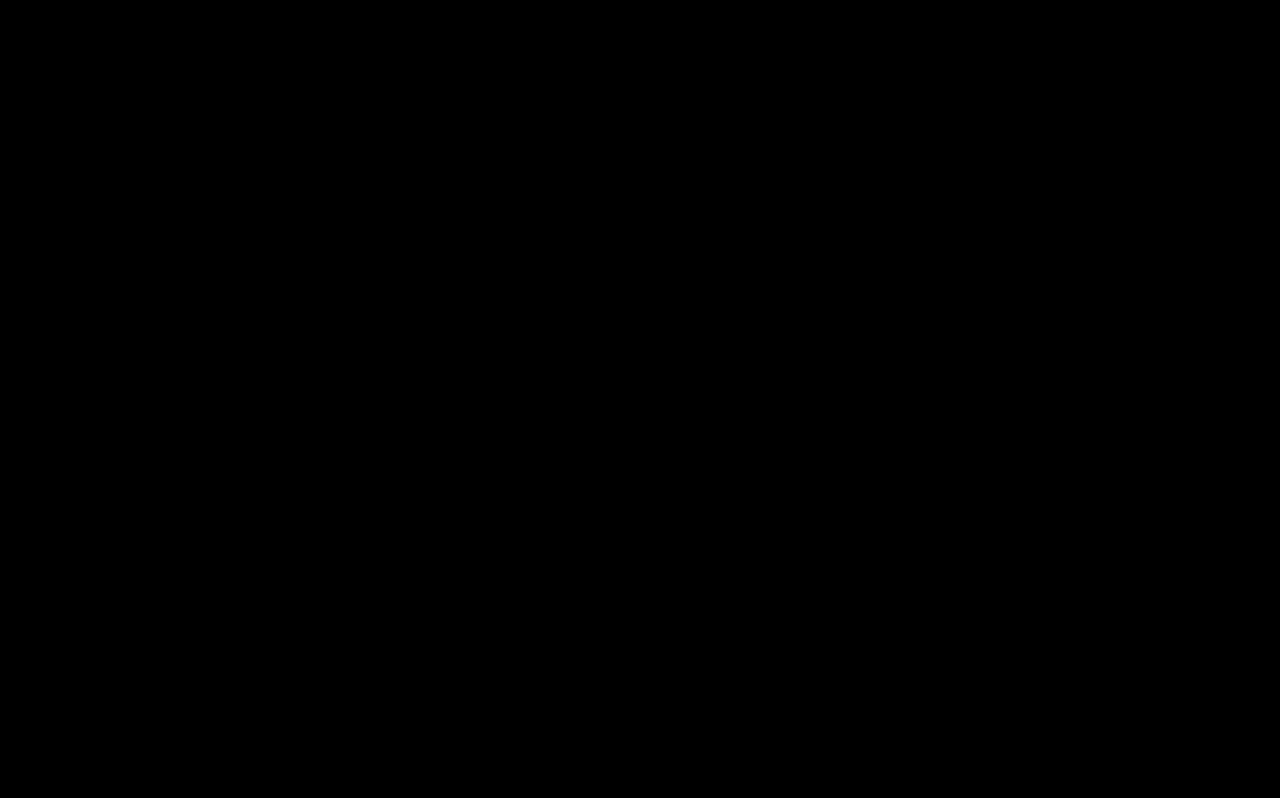
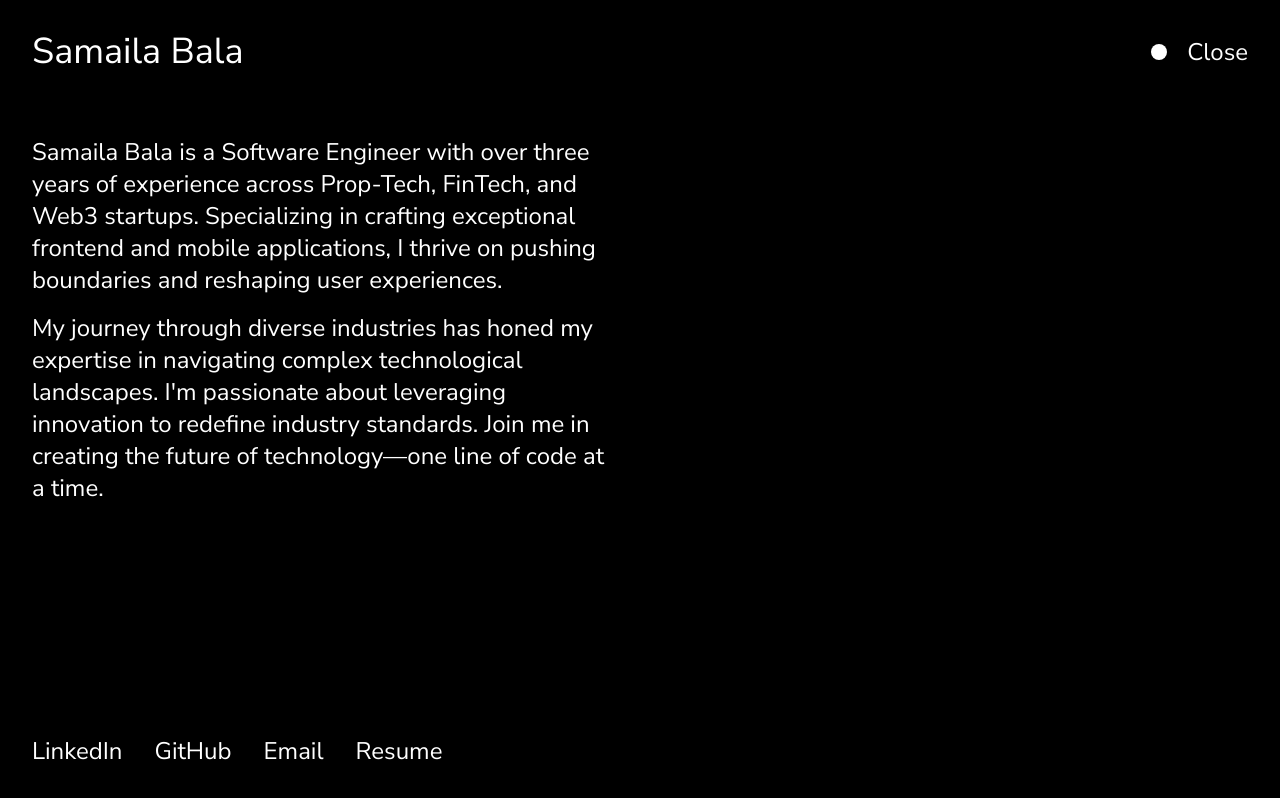
Before and after one commit to sa-ma/portfolio, a Next.js app: page /info in a window 1280 px wide. Before the commit this address had no page. Built offline with nearby package versions, Linux system fonts and the light colour scheme.

Commit message:
add about page

```diff
--- /dev/null
+++ b/app/info/page.tsx
@@ -0,0 +1,57 @@
+import PageNavigation from '@/components/page-navigation';
+import Link from 'next/link';
+import React from 'react';
+
+const Info = () => {
+    return (
+        <div className=''>
+            <PageNavigation />
+            <div className='text-typography text-2xl lg:w-1/2 px-8'>
+                <p className='mb-4'>
+                    Samaila Bala is a Software Engineer with over three years of experience across Prop-Tech, FinTech,
+                    and Web3 startups. Specializing in crafting exceptional frontend and mobile applications, I thrive
+                    on pushing boundaries and reshaping user experiences.
+                </p>
+
+                <p>
+                    My journey through diverse industries has honed my expertise in navigating complex technological
+                    landscapes. I&apos;m passionate about leveraging innovation to redefine industry standards. Join me
+                    in creating the future of technology—one line of code at a time.
+                </p>
+            </div>
+
+            <div className='relative lg:fixed bottom-0 p-8 flex gap-2 lg:gap-8 mt-6 flex-wrap'>
+                <Link
+                    href='https://www.linkedin.com/in/samabalap/'
+                    target='_blank'
+                    className='block text-typography text-2xl border-b border-b-transparent transition ease-in duration-300 hover:border-b-typography'
+                >
+                    LinkedIn
+                </Link>
+                <Link
+                    href='https://github.com/sa-ma'
+                    target='_blank'
+                    className='text-typography text-2xl border-b border-b-transparent transition ease-in duration-300 hover:border-b-typography'
+                >
+                    GitHub
+                </Link>
+                <Link
+                    href='mailto:samailabalap@gmail.com'
+                    target='_blank'
+                    className='text-typography text-2xl border-b border-b-transparent transition ease-in duration-300 hover:border-b-typography'
+                >
+                    Email
+                </Link>
+                <Link
+                    href='https://docs.google.com/document/d/1h4MlEMWSc-xrGBIQuVPQK7w7utjxL3zp2iC-2Mxxkrw/edit?usp=sharing'
+                    target='_blank'
+                    className='text-typography text-2xl border-b border-b-transparent transition ease-in duration-300 hover:border-b-typography'
+                >
+                    Resume
+                </Link>
+            </div>
+        </div>
+    );
+};
+
+export default Info;
--- a/app/layout.tsx
+++ b/app/layout.tsx
@@ -15,9 +15,7 @@ export default function RootLayout({ children }: { children: React.ReactNode })
         <html lang='en'>
             <body className={`${nunitoSans.variable} font-sans`}>
                 <ThemeProvider defaultTheme='dark' enableSystem disableTransitionOnChange themes={['mono']}>
-                    <main className='w-screen h-screen bg-primary'>
-                        {children}
-                    </main>
+                    <main className='w-screen min-h-screen bg-primary'>{children}</main>
                 </ThemeProvider>
             </body>
         </html>
--- a/app/writing/page.tsx
+++ b/app/writing/page.tsx
@@ -4,7 +4,7 @@ import React from 'react';
 
 const Writings = () => {
     return (
-        <div className='flex flex-col gap-5'>
+        <div>
             <PageNavigation />
             <ArticleList />
         </div>
--- a/components/navigation.tsx
+++ b/components/navigation.tsx
@@ -19,7 +19,7 @@ const Navigation = () => {
             </div>
 
             <div className='flex items-center gap-2'>
-                <Link className='text-typography text-lg' href='/about'>
+                <Link className='text-typography text-lg' href='/info'>
                     Info
                 </Link>
                 <ThemeSwitcher />
--- a/components/page-navigation.tsx
+++ b/components/page-navigation.tsx
@@ -4,7 +4,7 @@ import Link from 'next/link';
 
 const PageNavigation = () => {
     return (
-        <div className='flex items-center justify-between p-8'>
+        <div className='flex items-center justify-between p-8 mb-8'>
             <h1 className='text-4xl text-typography'>Samaila Bala</h1>
             <div className='flex items-center gap-2'>
                 <ThemeSwitcher />
```
